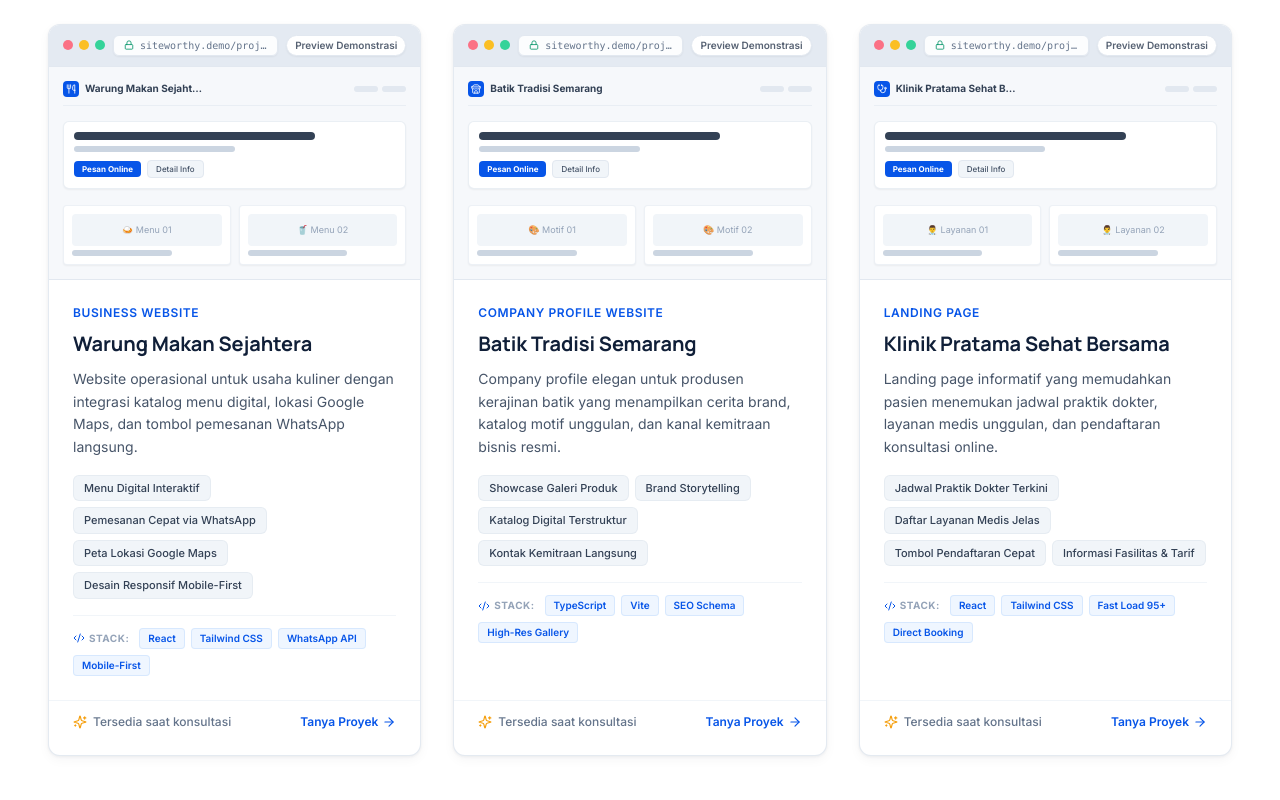
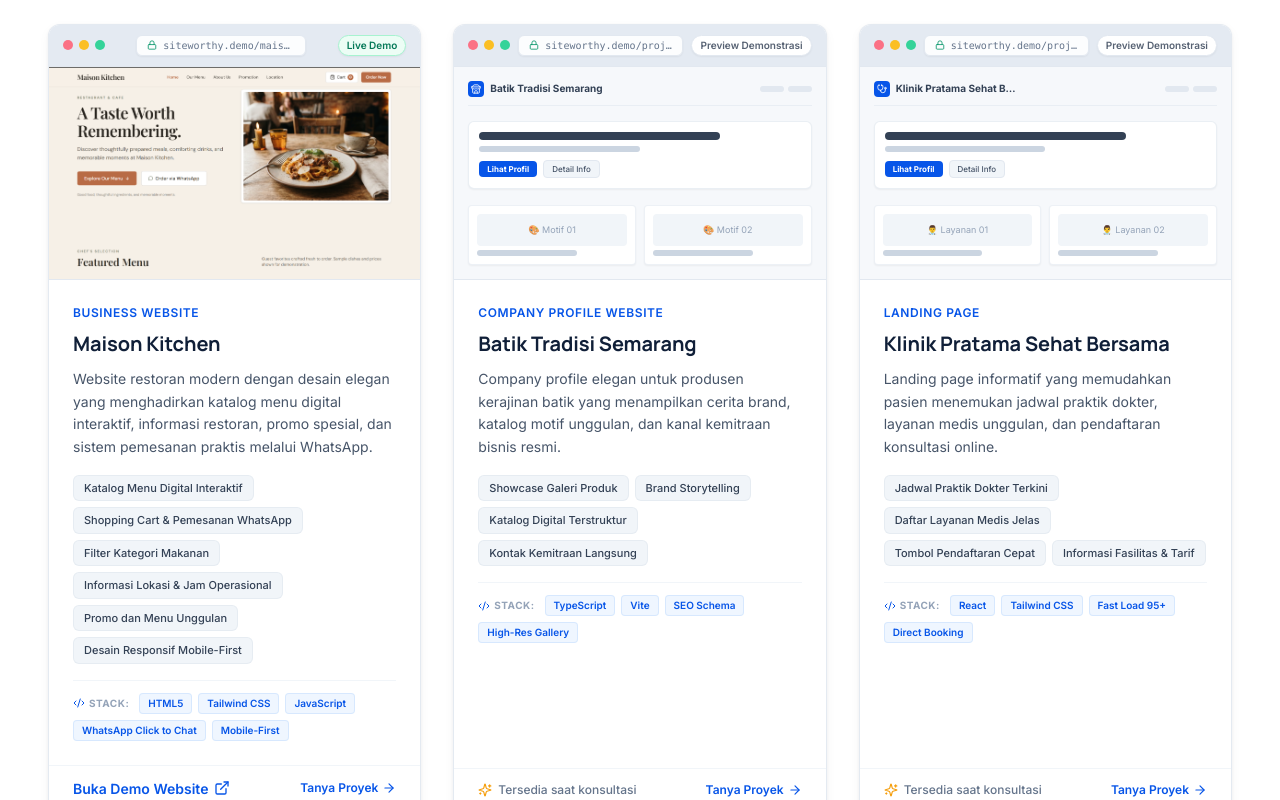
Before and after one commit to JoshuaAustinS09/Siteworthy, a React (Vite) app: page / in a window 1280 px wide. Shown: the part 2600-3400 px from the top of the page. Built offline with nearby package versions, Linux system fonts and the light colour scheme.

Commit message:
feat: showcase Maison Kitchen demo with screenshot and rename section to Demo Works

```diff
--- a/src/App.tsx
+++ b/src/App.tsx
@@ -33,7 +33,7 @@ export default function App() {
         {/* SECTION 02: SERVICES */}
         <Services />
 
-        {/* SECTION 03: SELECTED WORKS / PORTFOLIO */}
+        {/* SECTION 03: DEMO WORKS / PORTOFOLIO */}
         <Portfolio />
 
         {/* SECTION 04: WHY CHOOSE SITEWORTHY */}
--- a/src/components/Portfolio.tsx
+++ b/src/components/Portfolio.tsx
@@ -3,7 +3,6 @@ import {
   Sparkles,
   Lock,
   ArrowRight,
-  Utensils,
   Store,
   Stethoscope,
   Code2,
@@ -23,13 +22,12 @@ export default function Portfolio() {
       <div className="section-inner">
         {/* ── Section Header ─────────────────────────────── */}
         <div className="text-center max-w-2xl mx-auto mb-14 md:mb-16">
-          <span className="section-label">Selected Works</span>
+          <span className="section-label">Demo Works</span>
           <h2 id="portfolio-heading" className="section-title">
             Studi Kasus & Demonstrasi Website
           </h2>
           <p className="section-desc">
-            Contoh struktur dan tata letak website yang dirancang untuk memberikan pengalaman
-            terbaik bagi pengunjung dan memaksimalkan kepercayaan pelanggan.
+            Koleksi demonstrasi website interaktif dan konsep desain yang dirancang khusus untuk memperlihatkan standar kualitas, kecepatan, dan kenyamanan pengguna.
           </p>
         </div>
 
@@ -59,18 +57,33 @@ export default function Portfolio() {
                     </div>
 
                     {/* Status Badge */}
-                    <span className="text-[10px] font-semibold px-2 py-0.5 rounded-full bg-white text-brand-navy/70 border border-slate-200 shadow-sm shrink-0">
-                      {project.status === "placeholder" ? "Preview Demonstrasi" : "Live Website"}
+                    <span
+                      className={`text-[10px] font-semibold px-2 py-0.5 rounded-full border shadow-sm shrink-0 ${
+                        project.status === "live"
+                          ? "bg-emerald-50 text-emerald-700 border-emerald-200"
+                          : "bg-white text-brand-navy/70 border-slate-200"
+                      }`}
+                    >
+                      {project.status === "live" ? "Live Demo" : "Preview Demonstrasi"}
                     </span>
                   </div>
 
-                  {/* Browser Body / Realistic Wireframe Canvas */}
+                  {/* Browser Body: Real Screenshot Preview or Realistic Wireframe Canvas */}
+                  {project.image && !project.image.endsWith(".svg") ? (
+                    <div className="relative flex-1 overflow-hidden bg-slate-100 flex items-center justify-center">
+                      <img
+                        src={project.image}
+                        alt={`Tangkapan layar demo website ${project.name}`}
+                        className="w-full h-full object-cover object-top group-hover:scale-105 transition-transform duration-500"
+                        loading="lazy"
+                      />
+                    </div>
+                  ) : (
                     <div className="p-3.5 flex-1 flex flex-col justify-between bg-slate-50/70 select-none">
                       {/* Simulated Mini Nav */}
                       <div className="flex items-center justify-between pb-2 border-b border-slate-200/60">
                         <div className="flex items-center gap-1.5">
                           <div className="w-4 h-4 rounded bg-brand-blue flex items-center justify-center text-white text-[8px] font-bold">
-                          {project.id === "project-1" && <Utensils className="w-2.5 h-2.5" />}
                             {project.id === "project-2" && <Store className="w-2.5 h-2.5" />}
                             {project.id === "project-3" && <Stethoscope className="w-2.5 h-2.5" />}
                           </div>
@@ -90,7 +103,7 @@ export default function Portfolio() {
                         <div className="w-1/2 h-1.5 rounded bg-slate-300 mb-2" />
                         <div className="flex items-center gap-1.5">
                           <span className="px-2 py-0.5 rounded text-[8px] font-bold bg-brand-blue text-white">
-                          Pesan Online
+                            Lihat Profil
                           </span>
                           <span className="px-2 py-0.5 rounded text-[8px] font-medium bg-slate-100 text-slate-600 border border-slate-200">
                             Detail Info
@@ -102,33 +115,52 @@ export default function Portfolio() {
                       <div className="grid grid-cols-2 gap-2">
                         <div className="p-2 rounded bg-white border border-slate-200/60 shadow-sm">
                           <div className="w-full h-8 rounded bg-slate-100 mb-1 flex items-center justify-center text-[9px] text-slate-400">
-                          {project.id === "project-1" ? "🍛 Menu 01" : project.id === "project-2" ? "🎨 Motif 01" : "👨‍⚕️ Layanan 01"}
+                            {project.id === "project-2" ? "🎨 Motif 01" : "👨‍⚕️ Layanan 01"}
                           </div>
                           <div className="w-2/3 h-1.5 rounded bg-slate-300" />
                         </div>
                         <div className="p-2 rounded bg-white border border-slate-200/60 shadow-sm">
                           <div className="w-full h-8 rounded bg-slate-100 mb-1 flex items-center justify-center text-[9px] text-slate-400">
-                          {project.id === "project-1" ? "🥤 Menu 02" : project.id === "project-2" ? "🎨 Motif 02" : "👨‍⚕️ Layanan 02"}
+                            {project.id === "project-2" ? "🎨 Motif 02" : "👨‍⚕️ Layanan 02"}
                           </div>
                           <div className="w-2/3 h-1.5 rounded bg-slate-300" />
                         </div>
                       </div>
                     </div>
+                  )}
 
                   {/* ── Hover Reveal Overlay (Smooth Blur & Quick Action) ── */}
                   <a
-                    href={`${contactConfig.whatsapp.url}?text=Halo%20Siteworthy,%20saya%20tertarik%20dengan%20konsep%20demo%20${encodeURIComponent(project.name)}`}
+                    href={
+                      project.demoUrl && project.demoUrl !== "#"
+                        ? project.demoUrl
+                        : `${contactConfig.whatsapp.url}?text=Halo%20Siteworthy,%20saya%20tertarik%20dengan%20konsep%20demo%20${encodeURIComponent(project.name)}`
+                    }
                     target="_blank"
                     rel="noopener noreferrer"
                     className="absolute inset-0 bg-brand-navy/75 backdrop-blur-[2px] opacity-0 group-hover:opacity-100 transition-all duration-300 flex flex-col items-center justify-center p-4 z-20 text-center"
-                    aria-label={`Konsultasikan rancangan website mirip ${project.name}`}
+                    aria-label={
+                      project.demoUrl && project.demoUrl !== "#"
+                        ? `Buka demo live ${project.name}`
+                        : `Konsultasikan rancangan website mirip ${project.name}`
+                    }
                   >
-                    <span className="inline-flex items-center gap-2 bg-white text-brand-navy px-4 py-2 rounded-full font-semibold text-xs shadow-xl transform translate-y-2 group-hover:translate-y-0 transition-transform duration-300">
-                      <span>Konsultasi Konsep Serupa</span>
-                      <ArrowRight className="w-3.5 h-3.5 text-brand-blue" aria-hidden="true" />
+                    <span className="inline-flex items-center gap-2 bg-white text-brand-navy px-4 py-2 rounded-full font-semibold text-xs shadow-xl transform translate-y-2 group-hover:translate-y-0 transition-transform duration-300 hover:bg-brand-blue hover:text-white">
+                      <span>
+                        {project.demoUrl && project.demoUrl !== "#"
+                          ? "Buka Demo Website"
+                          : "Konsultasi Konsep Serupa"}
+                      </span>
+                      {project.demoUrl && project.demoUrl !== "#" ? (
+                        <ExternalLink className="w-3.5 h-3.5 text-current" aria-hidden="true" />
+                      ) : (
+                        <ArrowRight className="w-3.5 h-3.5 text-current" aria-hidden="true" />
+                      )}
                     </span>
                     <span className="text-[11px] text-slate-300 mt-2 font-medium">
-                      Bahas arsitektur & fitur via WhatsApp
+                      {project.demoUrl && project.demoUrl !== "#"
+                        ? "Kunjungi website demo interaktif"
+                        : "Bahas arsitektur & fitur via WhatsApp"}
                     </span>
                   </a>
                 </div>
@@ -182,15 +214,15 @@ export default function Portfolio() {
 
               {/* ── Card Footer: Action Button ─────────────────── */}
               <div className="px-6 pb-6 pt-3 border-t border-slate-100 flex items-center justify-between">
-                {project.demoUrl !== "#" ? (
+                {project.demoUrl && project.demoUrl !== "#" ? (
                   <a
                     href={project.demoUrl}
                     target="_blank"
                     rel="noopener noreferrer"
-                    className="inline-flex items-center gap-1.5 text-small font-semibold text-brand-blue hover:text-blue-700 transition-colors"
+                    className="inline-flex items-center gap-1.5 text-small font-semibold text-brand-blue hover:text-blue-700 transition-colors group/link"
                   >
-                    <span>Buka Live Demo</span>
-                    <ExternalLink className="w-4 h-4" aria-hidden="true" />
+                    <span>Buka Demo Website</span>
+                    <ExternalLink className="w-4 h-4 transition-transform group-hover/link:translate-x-0.5" aria-hidden="true" />
                   </a>
                 ) : (
                   <span className="inline-flex items-center gap-1.5 text-xs font-medium text-slate-500">
--- a/src/data/portfolio.json
+++ b/src/data/portfolio.json
@@ -1,19 +1,21 @@
 [
   {
-    "id": "project-1",
-    "name": "Warung Makan Sejahtera",
+    "id": "maison-kitchen",
+    "name": "Maison Kitchen",
     "category": "Business Website",
-    "description": "Website operasional untuk usaha kuliner dengan integrasi katalog menu digital, lokasi Google Maps, dan tombol pemesanan WhatsApp langsung.",
+    "description": "Website restoran modern dengan desain elegan yang menghadirkan katalog menu digital interaktif, informasi restoran, promo spesial, dan sistem pemesanan praktis melalui WhatsApp.",
     "features": [
-      "Menu Digital Interaktif",
-      "Pemesanan Cepat via WhatsApp",
-      "Peta Lokasi Google Maps",
+      "Katalog Menu Digital Interaktif",
+      "Shopping Cart & Pemesanan WhatsApp",
+      "Filter Kategori Makanan",
+      "Informasi Lokasi & Jam Operasional",
+      "Promo dan Menu Unggulan",
       "Desain Responsif Mobile-First"
     ],
-    "techStack": ["React", "Tailwind CSS", "WhatsApp API", "Mobile-First"],
-    "image": "/placeholder-project-1.svg",
-    "demoUrl": "#",
-    "status": "placeholder"
+    "techStack": ["HTML5", "Tailwind CSS", "JavaScript", "WhatsApp Click to Chat", "Mobile-First"],
+    "image": "./Demo1.png",
+    "demoUrl": "https://joshuaaustins09.github.io/Demo1/",
+    "status": "live"
   },
   {
     "id": "project-2",
```
Also changed, not shown: public/Demo1.png (added), 1 other file (tests, documents, lock files or other folders). Lines whose indentation alone changed are shown as unchanged.
